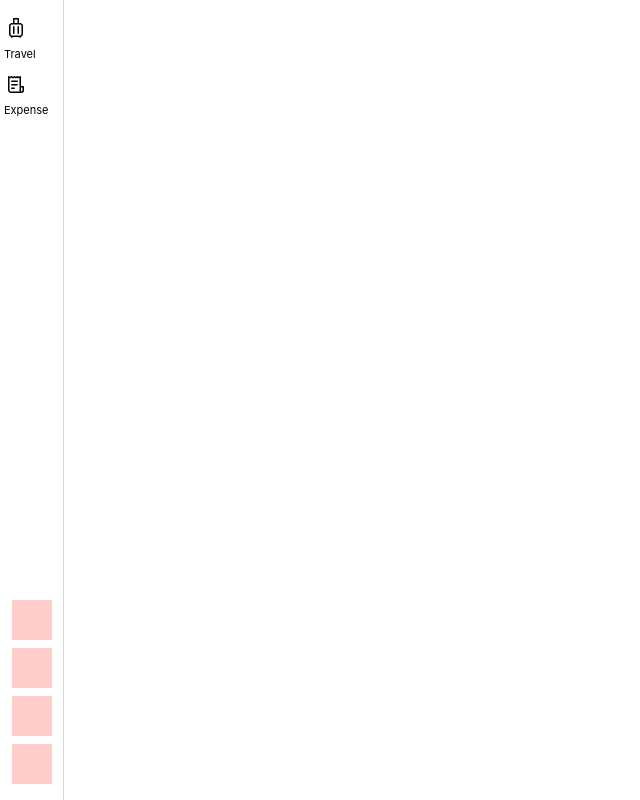
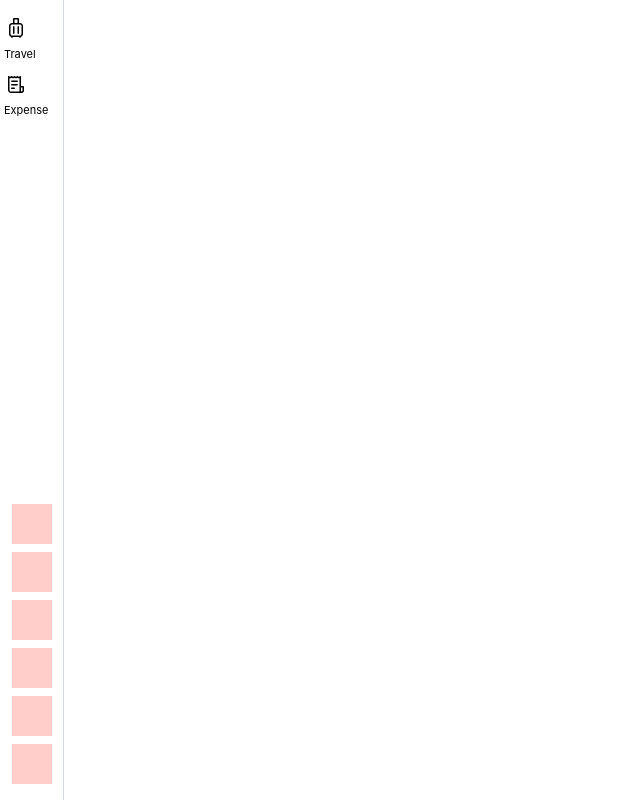
Before and after one commit to anveshdunna/vitede, a React (Vite) app: page / in a window 1280 px wide. Shown: the whole page, without its empty margins (0-640 px from the left). Built offline with nearby package versions, Linux system fonts and the light colour scheme.

Commit message:
Testing repo rename

```diff
--- a/src/components/GlobalNav.jsx
+++ b/src/components/GlobalNav.jsx
@@ -33,6 +33,8 @@ export default function GlobalNav() {
         })}
       </div>
       <div className="flex flex-col items-center gap-2">
+        <div className="h-10 w-10 bg-red-100"></div>
+        <div className="h-10 w-10 bg-red-100"></div>
         <div className="h-10 w-10 bg-red-100"></div>
         <div className="h-10 w-10 bg-red-100"></div>
         <div className="h-10 w-10 bg-red-100"></div>
```
